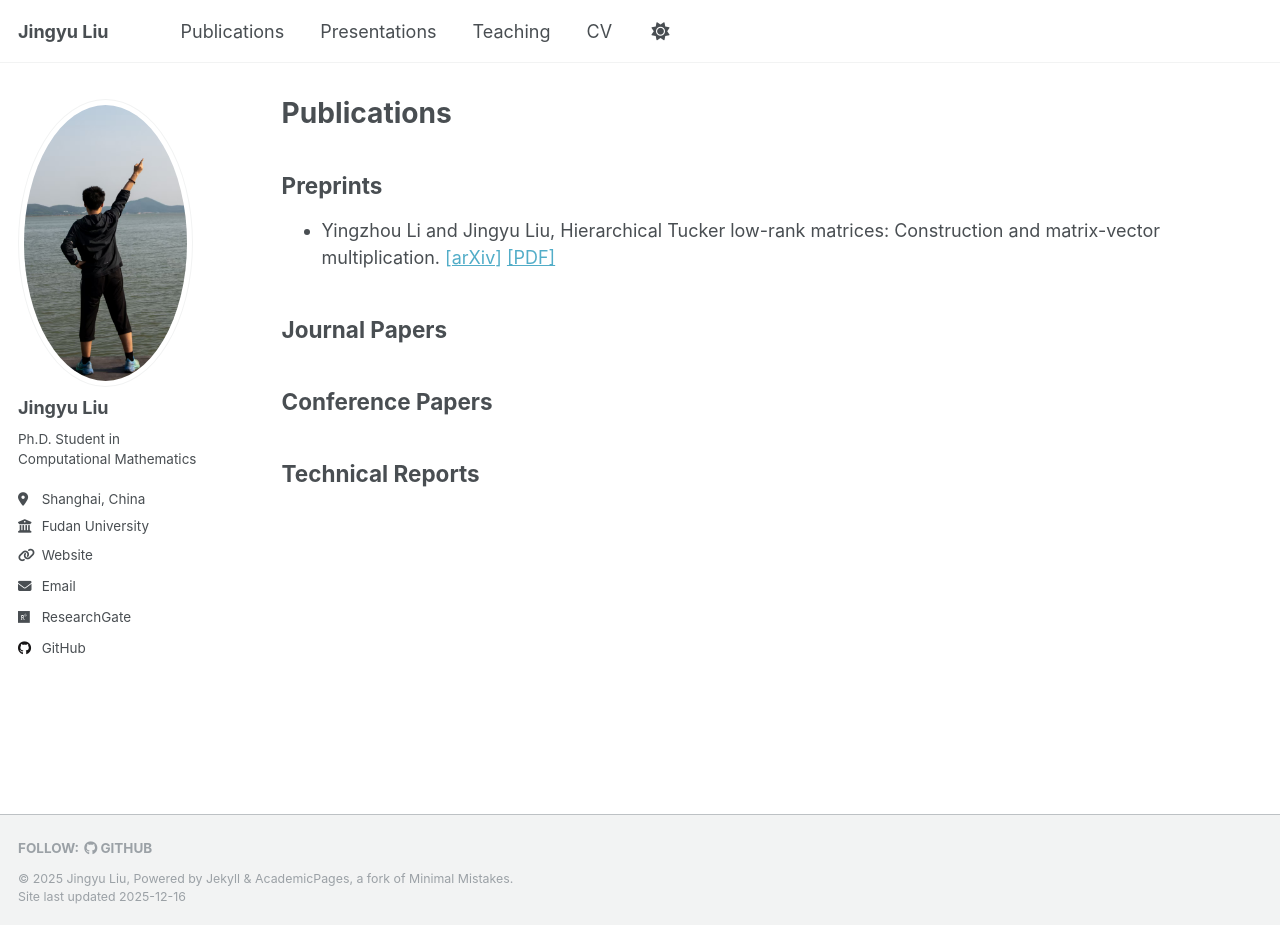
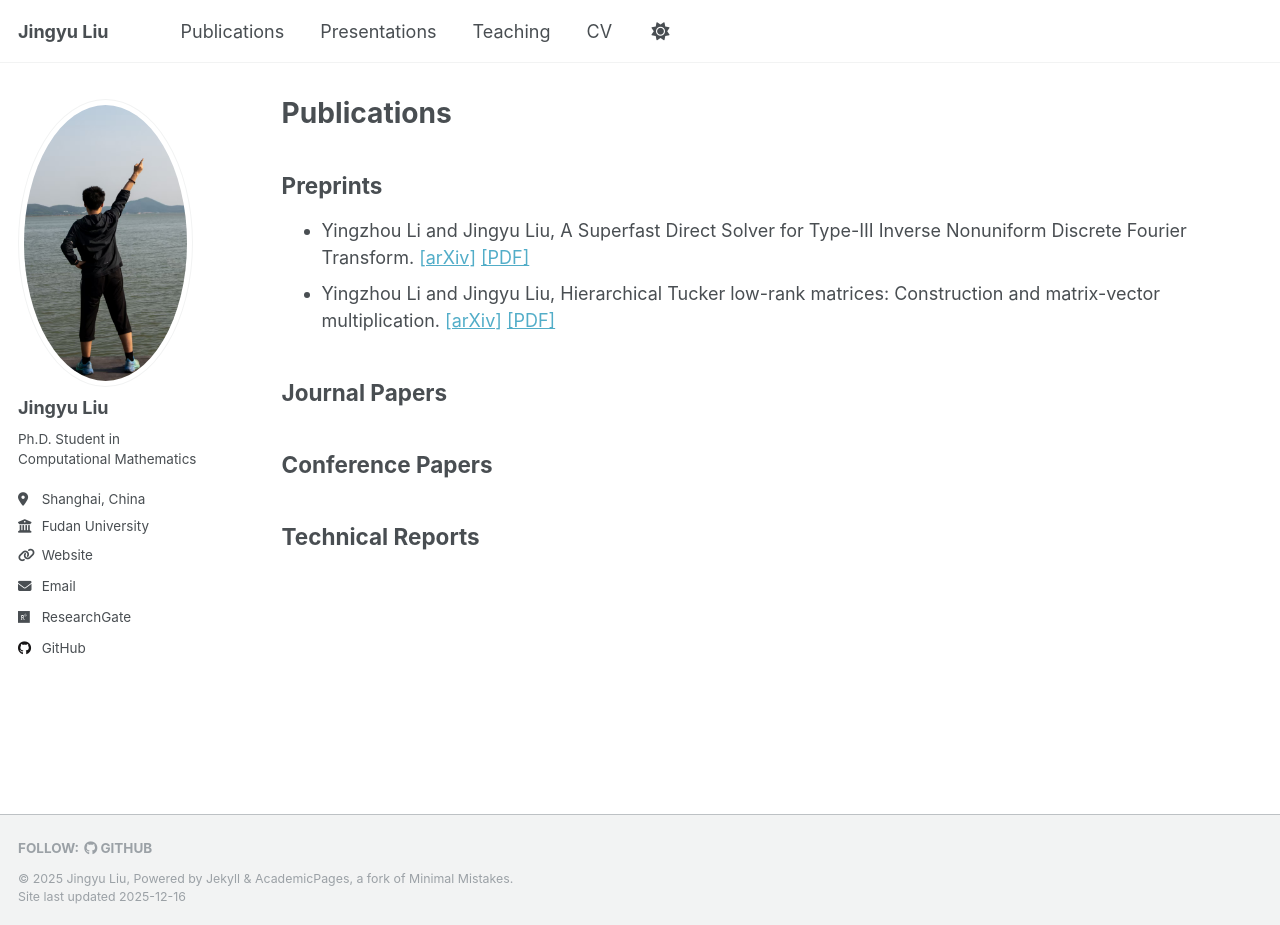
Before and after one commit to JingyuLiuMath/JingyuLiuMath.github.io, a Jekyll site: the page built from _pages/publications.md, in a window 1280 px wide and 925 px high. Built offline with Jekyll 4.4.1, drawn with Linux system fonts in a browser that asks for light colours.

Commit message:
update inudft3 paper

```diff
--- a/_pages/publications.md
+++ b/_pages/publications.md
@@ -9,6 +9,7 @@ author_profile: true
 
 ## Preprints
 
+- Yingzhou Li and Jingyu Liu, A Superfast Direct Solver for Type-III Inverse Nonuniform Discrete Fourier Transform. [[arXiv]](https://arxiv.org/abs/2512.03733) [[PDF]](https://jingyuliumath.github.io/files/inudft3.pdf)
 - Yingzhou Li and Jingyu Liu, Hierarchical Tucker low-rank matrices: Construction and matrix-vector multiplication. [[arXiv]](https://arxiv.org/abs/2508.05958) [[PDF]](https://jingyuliumath.github.io/files/htlr.pdf)
 
 ## Journal Papers
```
Also changed, not shown: _pages/presentations.md (+1 -2 lines), 1 other file.
